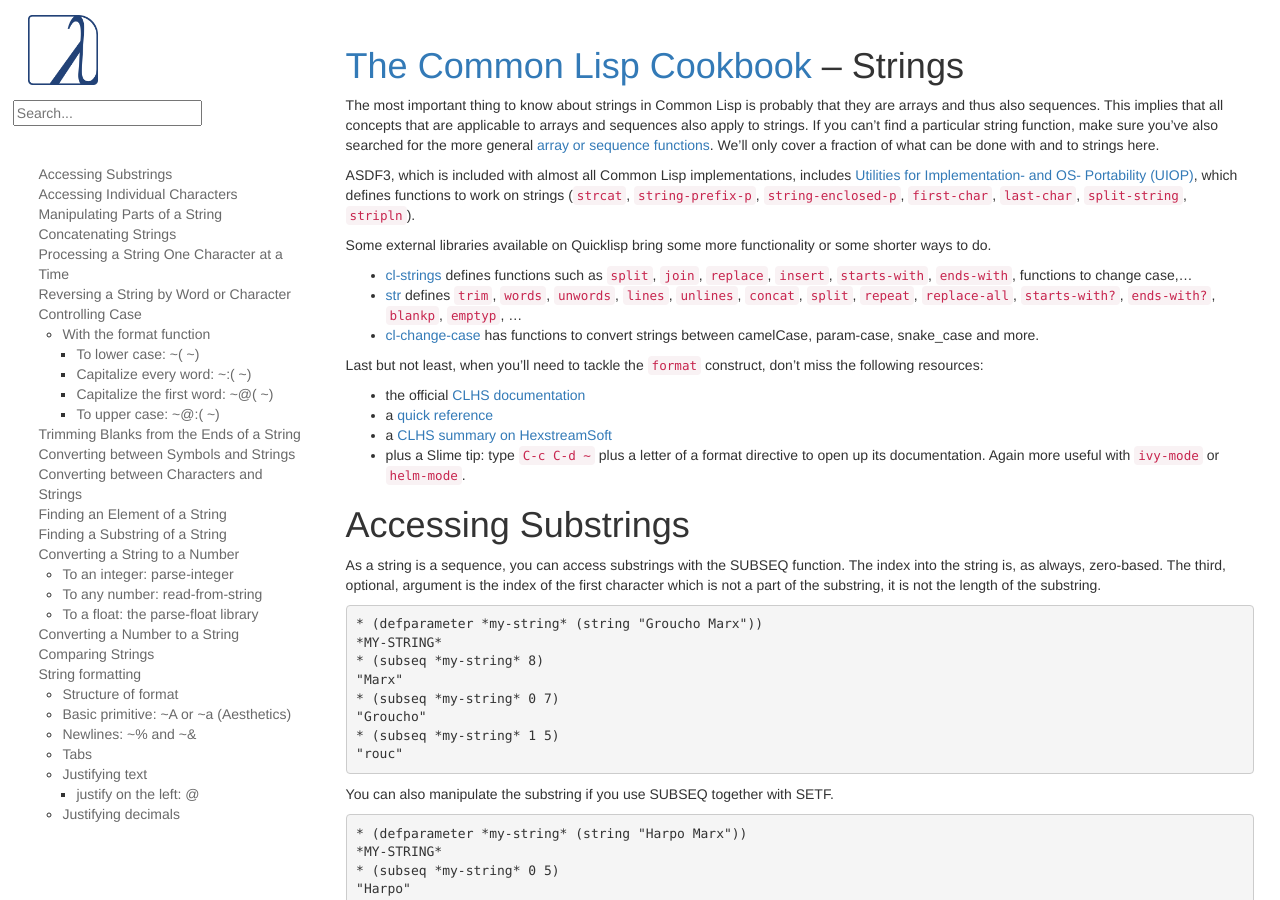
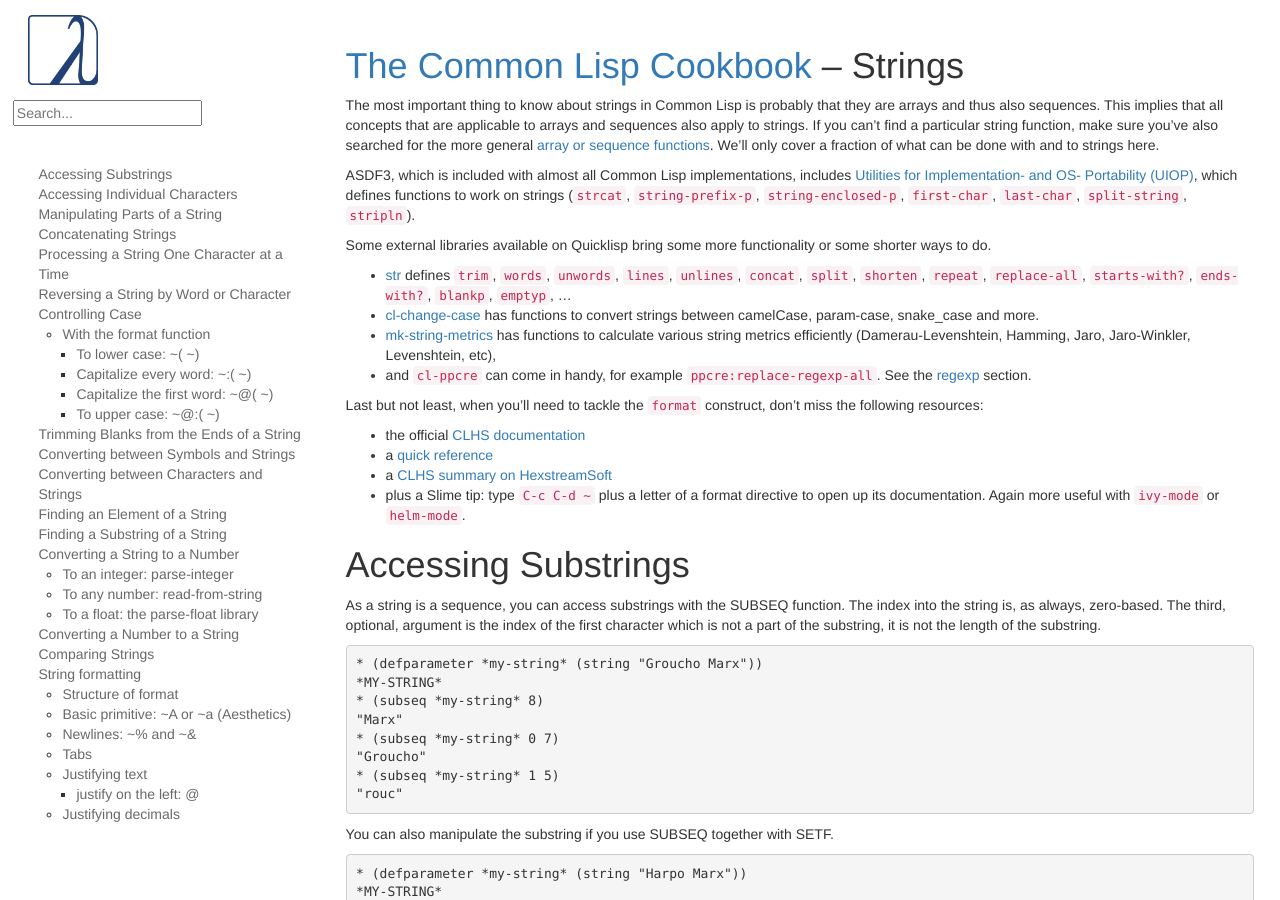
Before and after one commit to LispCookbook/cl-cookbook, a Jekyll site: the page built from strings.md, in a window 1280 px wide and 900 px high. Built offline with Jekyll 4.4.1, drawn with Linux system fonts in a browser that asks for light colours.

Commit message:
strings: recommend mk-string-metrics, cl-ppcre, drop cl-strings
fixes #267

```diff
--- a/strings.md
+++ b/strings.md
@@ -19,15 +19,18 @@
 Some external libraries available on Quicklisp bring some more
 functionality or some shorter ways to do.
 
-- [cl-strings](https://github.com/diogoalexandrefranco/cl-strings)
-  defines functions such as `split`, `join`, `replace`, `insert`,
-  `starts-with`, `ends-with`, functions to change case,…
 - [str](https://github.com/vindarel/cl-str) defines `trim`, `words`,
-  `unwords`, `lines`, `unlines`, `concat`, `split`, `repeat`,
+  `unwords`, `lines`, `unlines`, `concat`, `split`, `shorten`, `repeat`,
   `replace-all`, `starts-with?`, `ends-with?`, `blankp`, `emptyp`, …
 - [cl-change-case](https://github.com/rudolfochrist/cl-change-case)
   has functions to convert strings between camelCase, param-case,
   snake_case and more.
+- [mk-string-metrics](https://github.com/cbaggers/mk-string-metrics)
+  has functions to calculate various string metrics efficiently
+  (Damerau-Levenshtein, Hamming, Jaro, Jaro-Winkler, Levenshtein, etc),
+- and `cl-ppcre` can come in handy, for example
+  `ppcre:replace-regexp-all`. See the [regexp](regexp.html) section.
+
 
 Last but not least, when you'll need to tackle the `format` construct,
 don't miss the following resources:
```
